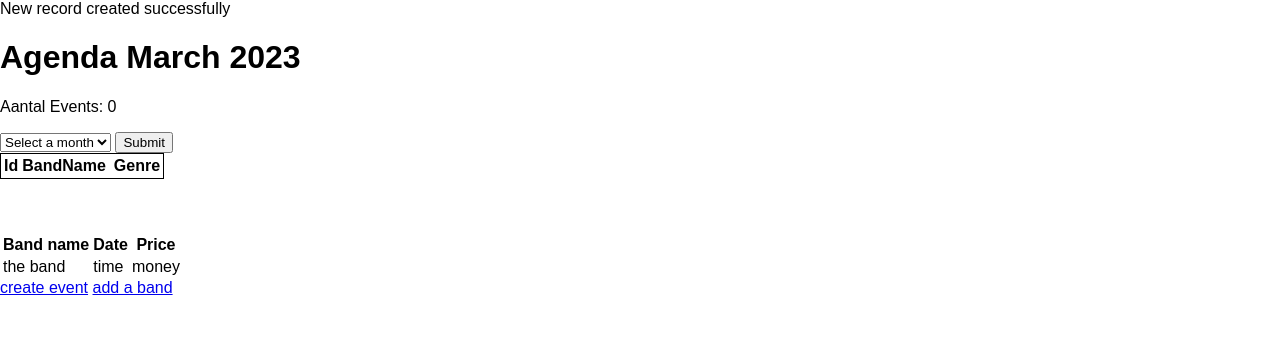
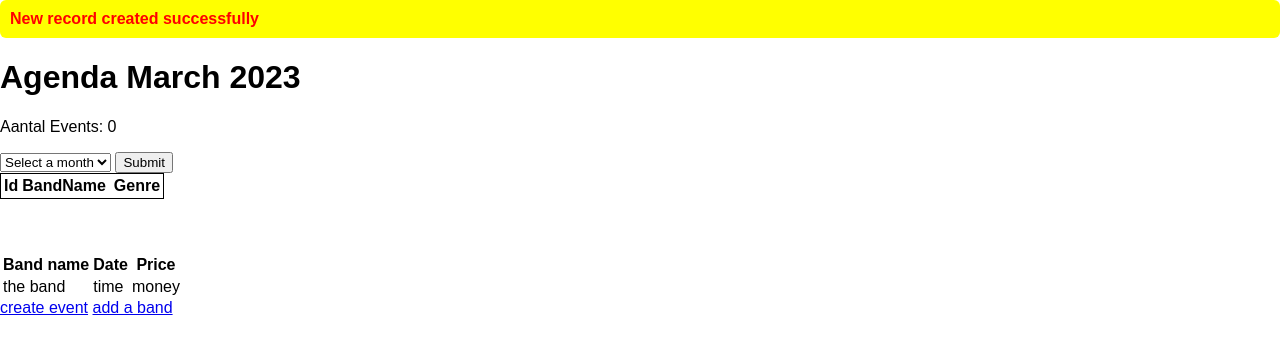
Before and after one commit to Pluers/Pluers.github.io, a PHP site: page / in a window 1280 px wide. Shown: the part 78-432 px from the top of the page. Run offline with PHP 8.4, Linux system fonts and the light colour scheme; tables that the repository leaves empty or names only in its code hold one stand-in row (values such as "Sample post"); lists and menus that the app fills with data are empty.

Commit message:
updated the error messages

```diff
--- a/index.php
+++ b/index.php
@@ -6,7 +6,7 @@
         <link rel="stylesheet" href="/Pluers.github.io/style/index.css">
     </head>
 
-
+    <div class="debug">
         <!-- connection test -->
         <?php
 
@@ -22,8 +22,8 @@
             die("Connection failed: " . $conn->connect_error);
         }
 
-    $sql = "INSERT INTO band (idband, naam, genre)
-VALUES ('2', 'Band name 2', 'Pop')";
+        $sql = "INSERT INTO band (idband, naam, genre) VALUES ('0', 'Band name example', 'Pop')";
+        // $sql = "DELETE FROM band WHERE idband = ''";
 
         if ($conn->query($sql) === TRUE) {
             echo "New record created successfully";
@@ -33,6 +33,7 @@
 
         $conn->close();
         ?>
+    </div>
 
     <body>
 
--- a/style/index.css
+++ b/style/index.css
@@ -0,0 +1,6 @@
+div.debug {
+    background-color: yellow;
+    color: red;
+    font-weight: bold;
+    padding: 10px;
+}
```
Lines whose indentation alone changed are shown as unchanged.
